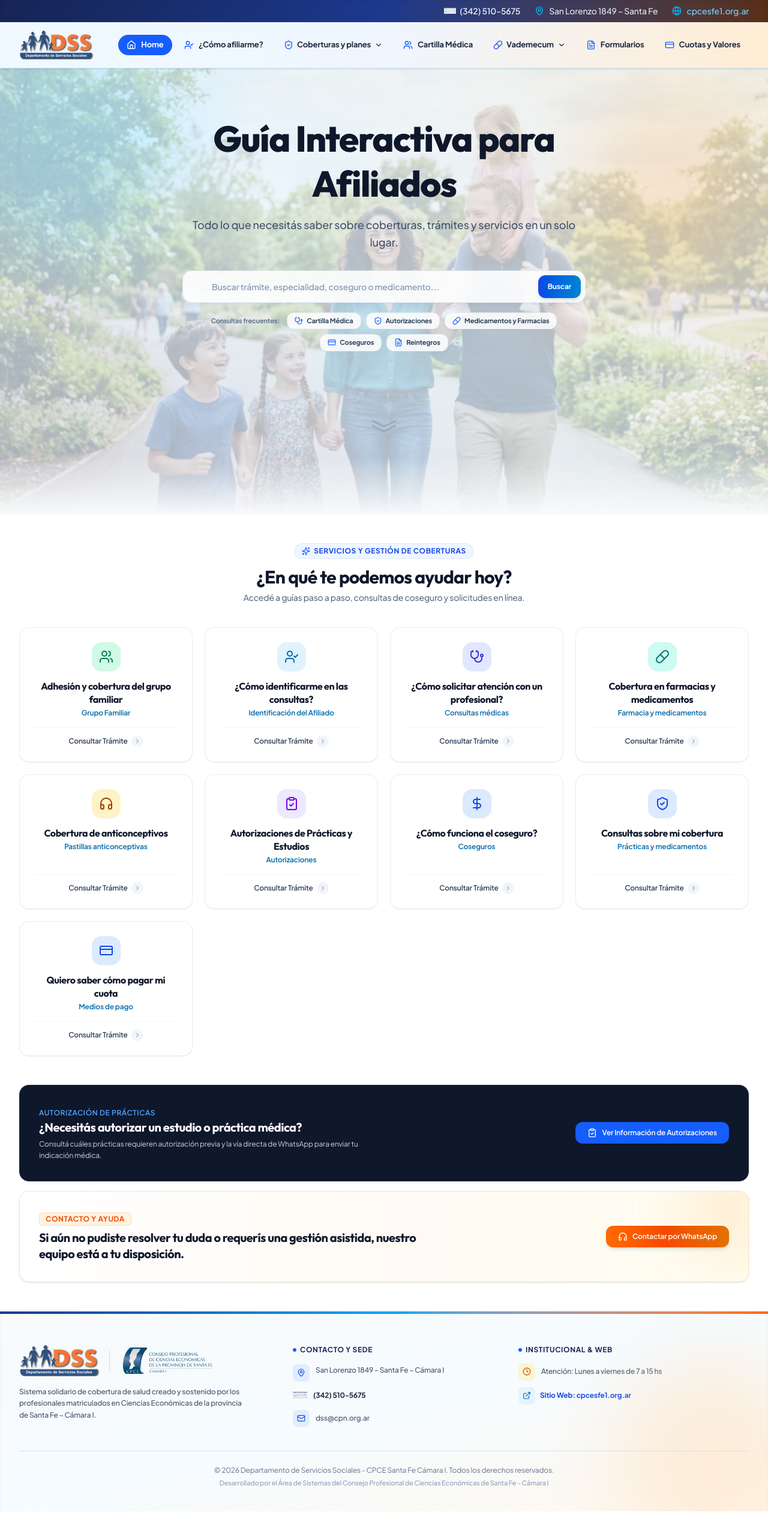
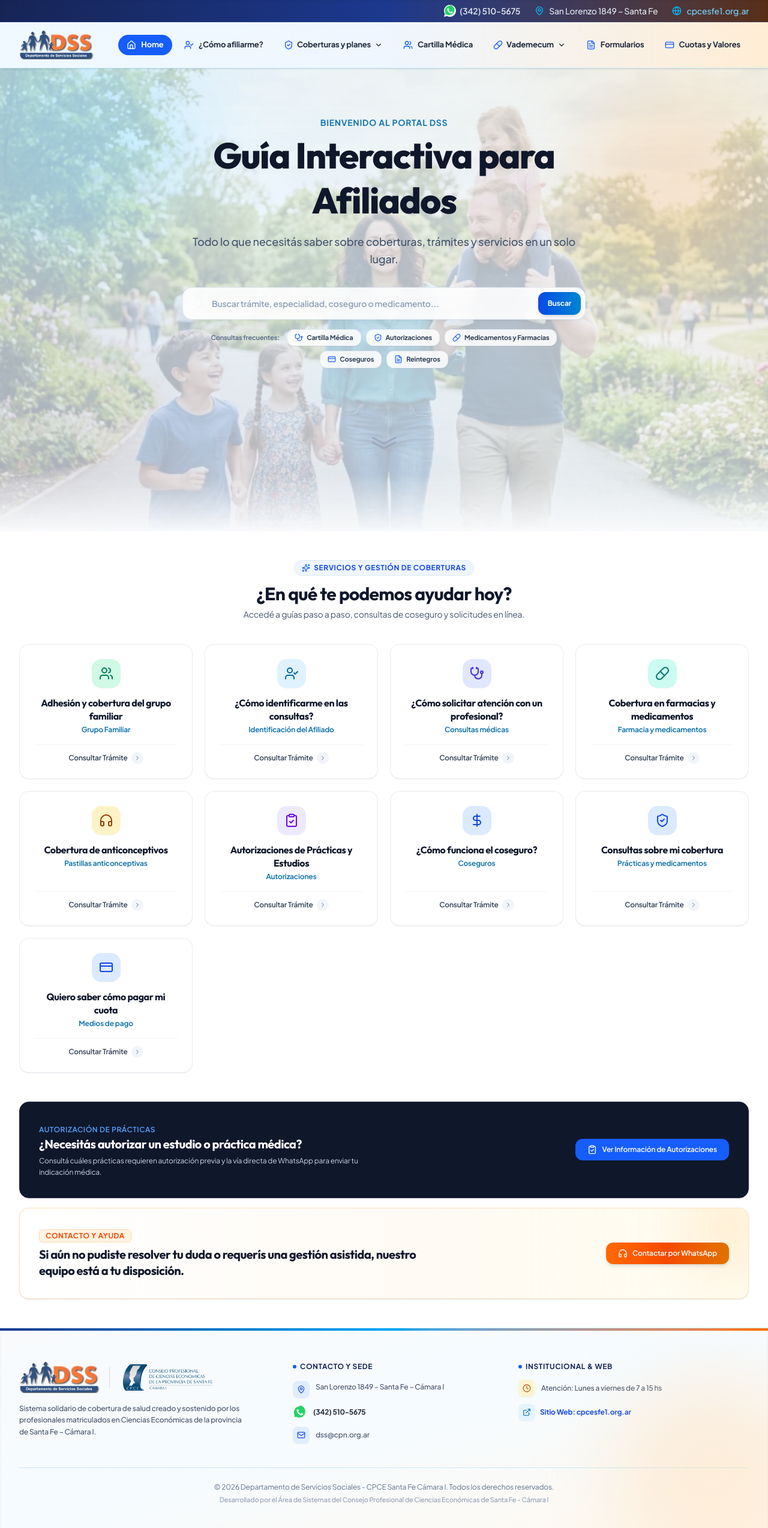
Before and after one commit to KarimServin/guia-interactiva-dss, a Next.js app: page / in a window 1280 px wide. Shown: the whole page at 60% size. Before the commit the page ends 2520 px from the top, so only its background shows below. Built offline with nearby package versions, Linux system fonts and the light colour scheme.

Commit message:
Update WhatsApp icon to official inline SVG vector badge and add Bienvenido al Portal DSS label above main title

```diff
--- a/src/components/AuthorizationSimulator.tsx
+++ b/src/components/AuthorizationSimulator.tsx
@@ -97,11 +97,11 @@ export const AuthorizationSimulator: React.FC<AuthorizationSimulatorProps> = ({
             rel="noopener noreferrer"
             className="flex items-center justify-center gap-2.5 w-full px-4 py-3 bg-emerald-600 hover:bg-emerald-500 text-white font-bold text-xs rounded-2xl shadow-md transition-all active:scale-95 group"
           >
-            <img
-              src="/whatsapp-logo.png"
-              alt="WhatsApp"
-              className="w-5 h-5 object-contain shrink-0"
-            />
+            <svg viewBox="0 0 175.216 175.552" className="w-5 h-5 shrink-0">
+              <path fill="#FFFFFF" d="M148.97 26.155C132.748 9.927 111.16 1 87.61 1 39.387 1 0.17 40.218 0.17 88.44c0 15.418 4.027 30.472 11.667 43.708L0.16 175.552l44.38-11.644c12.723 6.938 27.026 10.596 43.07 10.596h0.038c48.218 0 87.439-39.223 87.439-87.445 0-23.35-9.07-45.318-26.117-60.904z"/>
+              <path fill="#25D366" d="M87.61 13.86c-41.12 0-74.58 33.46-74.58 74.58 0 13.15 3.43 25.97 9.95 37.26l-6.58 24.01 24.58-6.44c10.84 5.92 23.05 9.04 36.5 9.04h0.03c41.12 0 74.58-33.46 74.58-74.58 0-19.91-7.75-38.62-21.82-52.69-14.07-14.07-32.78-21.82-52.69-21.82z"/>
+              <path fill="#FFFFFF" d="M123.63 103.75c-1.98-0.99-11.72-5.78-13.53-6.44-1.81-0.66-3.13-0.99-4.45 0.99-1.32 1.98-5.11 6.44-6.27 7.76-1.16 1.32-2.31 1.48-4.29 0.49-1.98-0.99-8.37-3.08-15.94-9.84-5.89-5.25-9.87-11.73-11.03-13.71-1.16-1.98-0.12-3.05 0.87-4.04 0.89-0.89 1.98-2.31 2.97-3.47 0.99-1.16 1.32-1.98 1.98-3.3 0.66-1.32 0.33-2.48-0.17-3.47-0.49-0.99-4.45-10.72-6.1-14.68-1.61-3.86-3.25-3.34-4.45-3.4-1.16-0.06-2.48-0.06-3.8-0.06-1.32 0-3.47 0.49-5.28 2.48-1.81 1.98-6.93 6.77-6.93 16.5 0 9.73 7.09 19.13 8.08 20.45 0.99 1.32 13.95 21.3 33.79 29.85 4.72 2.04 8.4 3.25 11.28 4.16 4.74 1.51 9.05 1.3 12.46 0.79 3.8-0.57 11.72-4.79 13.37-9.41 1.65-4.62 1.65-8.58 1.16-9.41-0.49-0.83-1.81-1.32-3.79-2.31z"/>
+            </svg>
             <span>Enviar por WhatsApp</span>
             <span className="font-mono font-extrabold text-emerald-100">(342) 510-5675</span>
             <ChevronRight className="w-4 h-4 text-emerald-200 group-hover:translate-x-0.5 transition-transform" />
--- a/src/components/Footer.tsx
+++ b/src/components/Footer.tsx
@@ -53,11 +53,11 @@ export const Footer: React.FC = () => {
                 <span className="leading-snug pt-1">San Lorenzo 1849 – Santa Fe – Cámara I</span>
               </li>
               <li className="flex items-center gap-2.5">
-                <img
-                  src="/whatsapp-logo.png"
-                  alt="WhatsApp"
-                  className="w-6 h-6 object-contain shrink-0"
-                />
+                <svg viewBox="0 0 175.216 175.552" className="w-6 h-6 shrink-0 drop-shadow-2xs">
+                  <path fill="#FFFFFF" d="M148.97 26.155C132.748 9.927 111.16 1 87.61 1 39.387 1 0.17 40.218 0.17 88.44c0 15.418 4.027 30.472 11.667 43.708L0.16 175.552l44.38-11.644c12.723 6.938 27.026 10.596 43.07 10.596h0.038c48.218 0 87.439-39.223 87.439-87.445 0-23.35-9.07-45.318-26.117-60.904z"/>
+                  <path fill="#25D366" d="M87.61 13.86c-41.12 0-74.58 33.46-74.58 74.58 0 13.15 3.43 25.97 9.95 37.26l-6.58 24.01 24.58-6.44c10.84 5.92 23.05 9.04 36.5 9.04h0.03c41.12 0 74.58-33.46 74.58-74.58 0-19.91-7.75-38.62-21.82-52.69-14.07-14.07-32.78-21.82-52.69-21.82z"/>
+                  <path fill="#FFFFFF" d="M123.63 103.75c-1.98-0.99-11.72-5.78-13.53-6.44-1.81-0.66-3.13-0.99-4.45 0.99-1.32 1.98-5.11 6.44-6.27 7.76-1.16 1.32-2.31 1.48-4.29 0.49-1.98-0.99-8.37-3.08-15.94-9.84-5.89-5.25-9.87-11.73-11.03-13.71-1.16-1.98-0.12-3.05 0.87-4.04 0.89-0.89 1.98-2.31 2.97-3.47 0.99-1.16 1.32-1.98 1.98-3.3 0.66-1.32 0.33-2.48-0.17-3.47-0.49-0.99-4.45-10.72-6.1-14.68-1.61-3.86-3.25-3.34-4.45-3.4-1.16-0.06-2.48-0.06-3.8-0.06-1.32 0-3.47 0.49-5.28 2.48-1.81 1.98-6.93 6.77-6.93 16.5 0 9.73 7.09 19.13 8.08 20.45 0.99 1.32 13.95 21.3 33.79 29.85 4.72 2.04 8.4 3.25 11.28 4.16 4.74 1.51 9.05 1.3 12.46 0.79 3.8-0.57 11.72-4.79 13.37-9.41 1.65-4.62 1.65-8.58 1.16-9.41-0.49-0.83-1.81-1.32-3.79-2.31z"/>
+                </svg>
                 <a href="https://wa.me/5493425105675" target="_blank" rel="noopener noreferrer" className="hover:text-emerald-700 transition-colors font-bold text-slate-800">
                   (342) 510-5675
                 </a>
--- a/src/components/Header.tsx
+++ b/src/components/Header.tsx
@@ -94,11 +94,11 @@ export const Header: React.FC<HeaderProps> = ({ activeTab = 'guia', onSelectNav
             rel="noopener noreferrer"
             className="hover:text-emerald-300 flex items-center gap-1.5 transition-colors font-semibold leading-none"
           >
-            <img
-              src="/whatsapp-logo.png"
-              alt="WhatsApp"
-              className="w-5 h-5 object-contain shrink-0"
-            />
+            <svg viewBox="0 0 175.216 175.552" className="w-5 h-5 shrink-0">
+              <path fill="#FFFFFF" d="M148.97 26.155C132.748 9.927 111.16 1 87.61 1 39.387 1 0.17 40.218 0.17 88.44c0 15.418 4.027 30.472 11.667 43.708L0.16 175.552l44.38-11.644c12.723 6.938 27.026 10.596 43.07 10.596h0.038c48.218 0 87.439-39.223 87.439-87.445 0-23.35-9.07-45.318-26.117-60.904z"/>
+              <path fill="#25D366" d="M87.61 13.86c-41.12 0-74.58 33.46-74.58 74.58 0 13.15 3.43 25.97 9.95 37.26l-6.58 24.01 24.58-6.44c10.84 5.92 23.05 9.04 36.5 9.04h0.03c41.12 0 74.58-33.46 74.58-74.58 0-19.91-7.75-38.62-21.82-52.69-14.07-14.07-32.78-21.82-52.69-21.82z"/>
+              <path fill="#FFFFFF" d="M123.63 103.75c-1.98-0.99-11.72-5.78-13.53-6.44-1.81-0.66-3.13-0.99-4.45 0.99-1.32 1.98-5.11 6.44-6.27 7.76-1.16 1.32-2.31 1.48-4.29 0.49-1.98-0.99-8.37-3.08-15.94-9.84-5.89-5.25-9.87-11.73-11.03-13.71-1.16-1.98-0.12-3.05 0.87-4.04 0.89-0.89 1.98-2.31 2.97-3.47 0.99-1.16 1.32-1.98 1.98-3.3 0.66-1.32 0.33-2.48-0.17-3.47-0.49-0.99-4.45-10.72-6.1-14.68-1.61-3.86-3.25-3.34-4.45-3.4-1.16-0.06-2.48-0.06-3.8-0.06-1.32 0-3.47 0.49-5.28 2.48-1.81 1.98-6.93 6.77-6.93 16.5 0 9.73 7.09 19.13 8.08 20.45 0.99 1.32 13.95 21.3 33.79 29.85 4.72 2.04 8.4 3.25 11.28 4.16 4.74 1.51 9.05 1.3 12.46 0.79 3.8-0.57 11.72-4.79 13.37-9.41 1.65-4.62 1.65-8.58 1.16-9.41-0.49-0.83-1.81-1.32-3.79-2.31z"/>
+            </svg>
             <span>(342) 510-5675</span>
           </a>
           <span className="hidden sm:flex items-center gap-2 text-slate-200">
--- a/src/components/HeroSection.tsx
+++ b/src/components/HeroSection.tsx
@@ -46,6 +46,9 @@ export const HeroSection: React.FC<HeroSectionProps> = ({
       <div className="max-w-4xl mx-auto relative z-10">
         {/* Main Title & Subtitle */}
         <div className="text-center max-w-3xl mx-auto mb-8">
+          <p className="text-xs sm:text-sm font-bold uppercase tracking-wider text-sky-700/90 mb-2">
+            Bienvenido al Portal DSS
+          </p>
           <h1 className="font-heading text-3xl sm:text-5xl lg:text-6xl font-extrabold tracking-tight leading-tight mb-4 text-slate-900">
             Guía Interactiva para Afiliados
           </h1>
```
Also changed, not shown: public/whatsapp-logo.svg (added).
